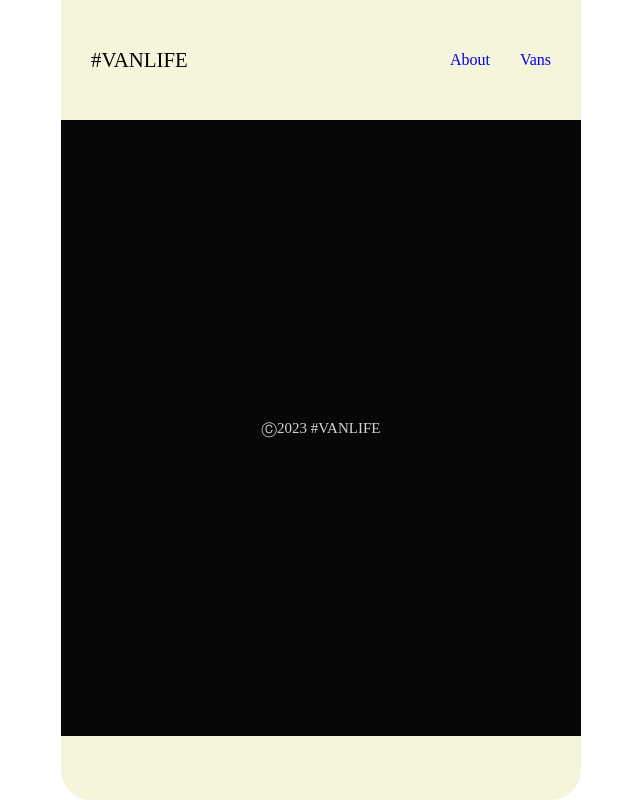
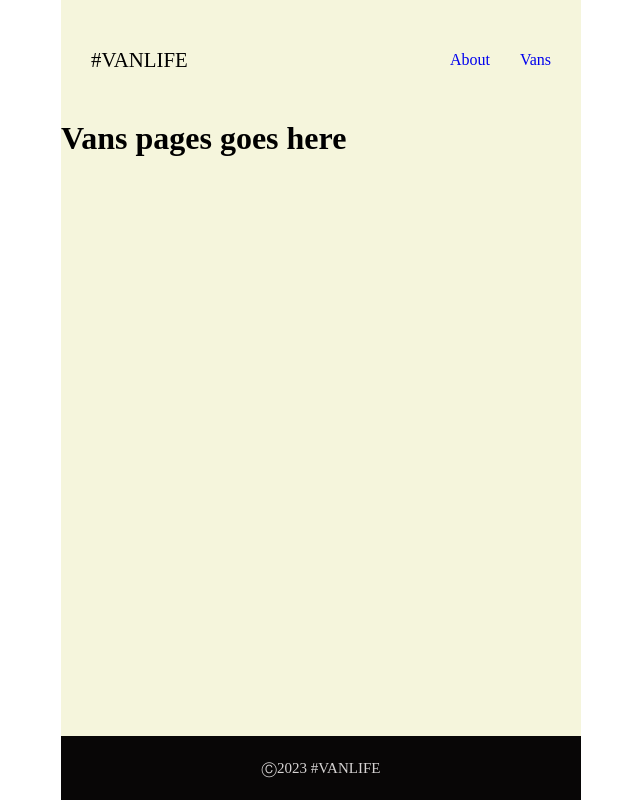
Before and after one commit to Kfirova/van-life, a React (Create React App) app: page /vans in a window 1280 px wide. Shown: the whole page, without its empty margins (319-959 px from the left). Built offline with nearby package versions, Linux system fonts and the light colour scheme.

Commit message:
Add Vans component

```diff
--- a/src/App.js
+++ b/src/App.js
@@ -3,6 +3,8 @@ import About from './components/About';
 import Home from "./components/Home";
 import NavBar from "./components/NavBar";
 import Footer from "./components/Footer";
+import Vans from "./components/Vans";
+
 
 
 
@@ -14,6 +16,8 @@ export default function App() {
         <Routes>
           <Route path='/' element={<Home />}/>
           <Route path='/about' element={<About />}/>
+          <Route path='/vans' element={<Vans />}/>
+
         </Routes>
 
     <Footer />
--- /dev/null
+++ b/src/components/Vans.js
@@ -0,0 +1,5 @@
+export default function Vans(props) {
+    return(
+        <h1>Vans pages goes here</h1>
+    )
+}
```
